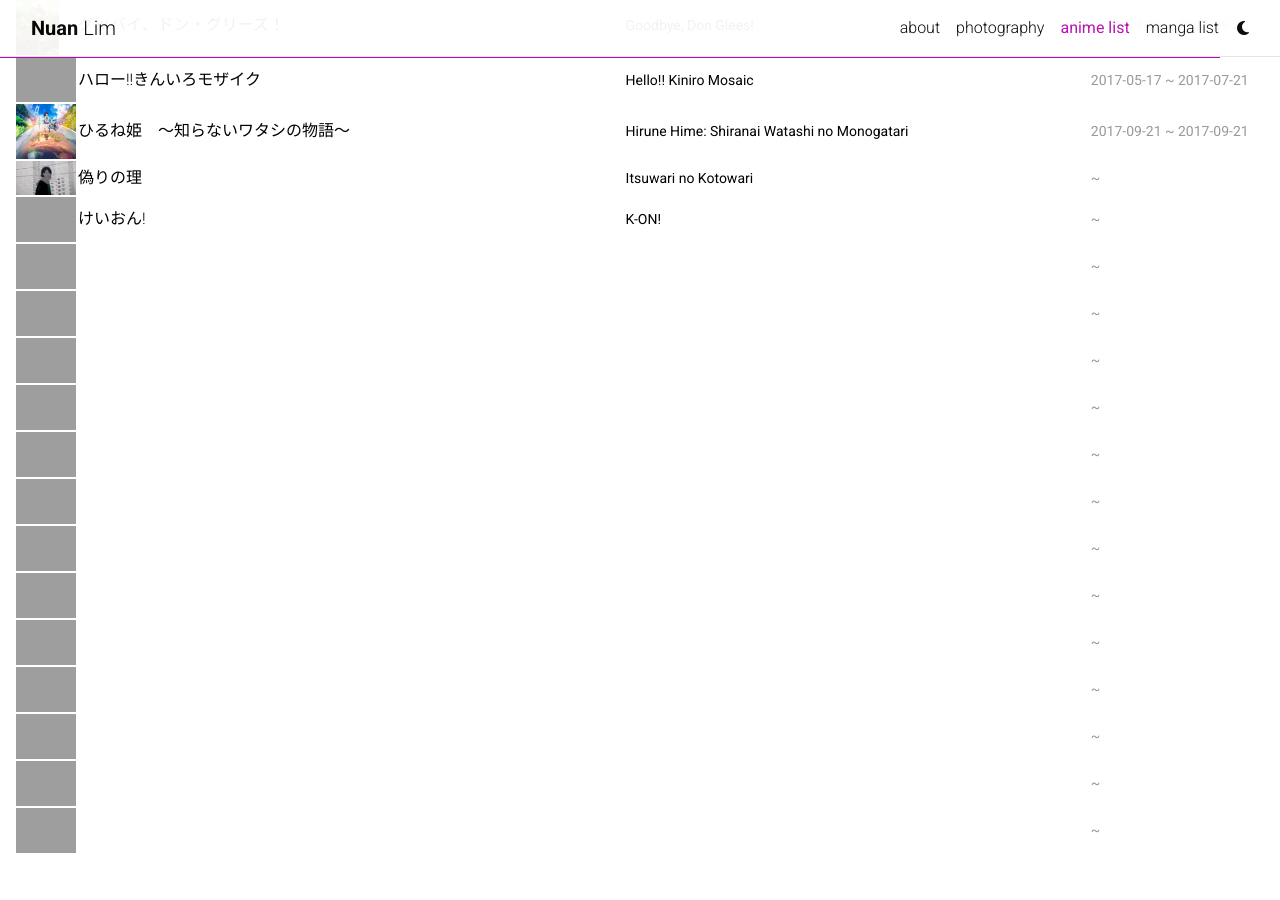
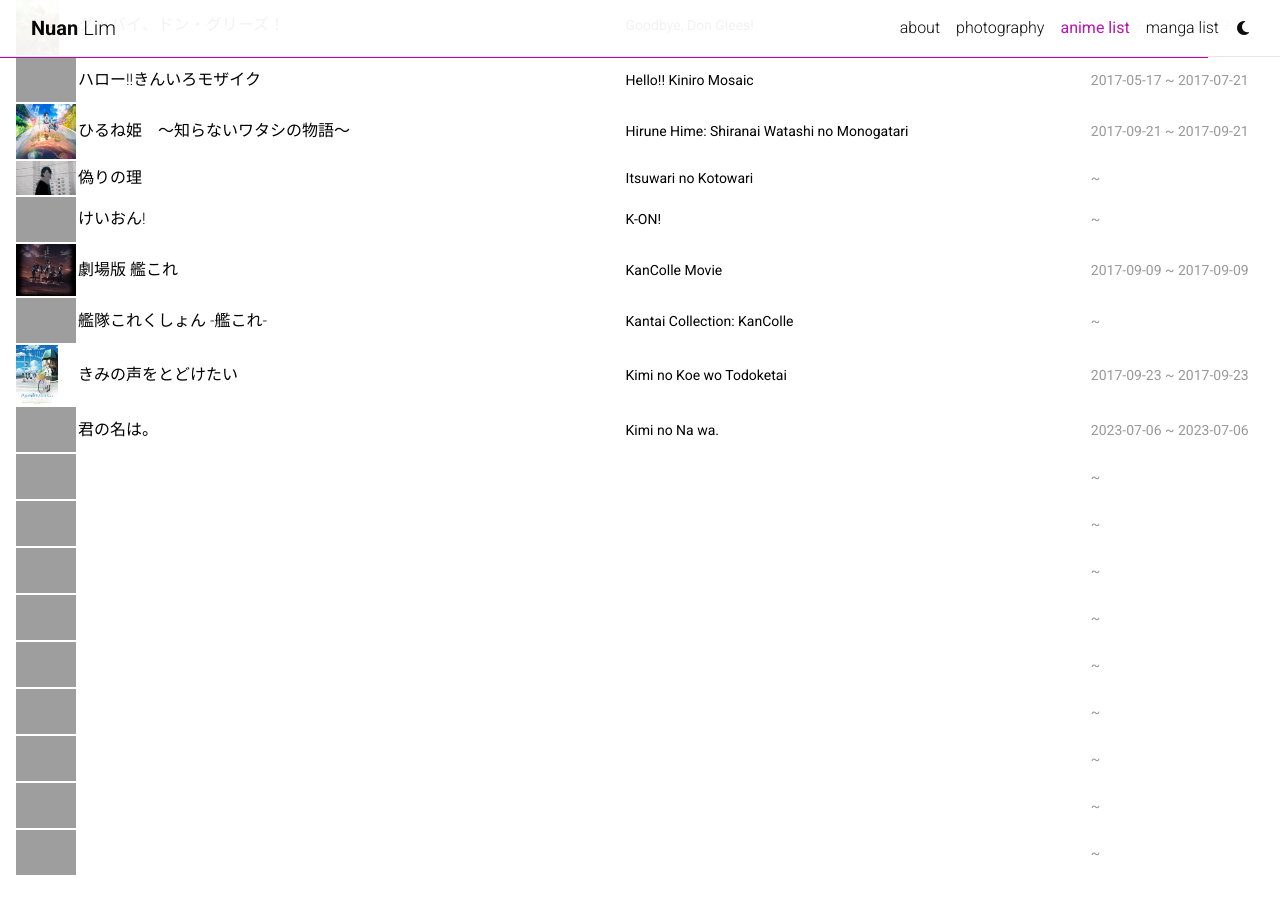
Before and after one commit to TypeA2/personal, a Jekyll site: the page built from _pages/anime.md, in a window 1280 px wide and 900 px high, scrolled down 2112 px. Built offline with Jekyll 4.4.1, drawn with Linux system fonts in a browser that asks for light colours; comment, search, counter and statistics services are not loaded; a style sheet for code colours, icons or effects is not loaded; grey boxes are pictures that could not be loaded.

Commit message:
started on letter K lol

```diff
--- a/_data/anime.yml
+++ b/_data/anime.yml
@@ -860,27 +860,92 @@
     anilist: 5680
     kitsu: k-on
 
-- id:
+- id: 40
   display:
-    native:
-    alt:
+    native: ja
+    alt: en
   titles:
-    ja:
-    ja_ro:
-    en:
-  cover:
-  type:
-  episodes:
-  progress:
-  status:
-  rating:
+    ja: 劇場版 艦これ
+    en: KanColle Movie
+  cover: kancolle_movie.jpg
+  type: series_movie
+  episodes: 1
+  progress: 1
+  status: completed
+  rating: 8
+  start: 2017-09-09
+  end: 2017-09-09
+  rewatched: 0
+  external:
+    mal: 31418
+    anilist: 21295
+    kitsu: kantai-collection-kancolle-movie
+
+- id: 41
+  display:
+    native: ja
+    alt: ja_ro
+  titles:
+    ja: 艦隊これくしょん -艦これ-
+    ja_ro: "Kantai Collection: KanColle"
+    en: KanColle
+  cover: kancolle.jpg
+  type: series
+  episodes: 12
+  progress: 12
+  status: completed
+  rating: 8
   start:
   end:
-  rewatched:
+  rewatched: 1
   external:
-    mal:
-    anilist:
-    kitsu:
+    mal: 21511
+    anilist: 20553
+    kitsu: kantai-collection
+
+- id: 42
+  display:
+    native: ja
+    alt: ja_ro
+  titles:
+    ja: きみの声をとどけたい
+    ja_ro: Kimi no Koe wo Todoketai
+    en: I Want to Deliver Your Voice
+  cover: kimi_no_koe.jpg
+  type: movie
+  episodes: 1
+  progress: 1
+  status: completed
+  rating: 9
+  start: 2017-09-23
+  end: 2017-09-23
+  rewatched: 0
+  external:
+    mal: 33218
+    anilist: 21683
+    kitsu: kimi-no-koe-wo-todoketai
+
+- id: 43
+  display:
+    native: ja
+    alt: ja_ro
+  titles:
+    ja: 君の名は。
+    ja_ro: Kimi no Na wa.
+    en: Your Name.
+  cover: kimi_no_na_wa.jpg
+  type: movie
+  episodes: 1
+  progress: 1
+  status: completed
+  rating: 10
+  start: 2023-07-06
+  end: 2023-07-06
+  rewatched: 2
+  external:
+    mal: 32281
+    anilist: 21519
+    kitsu: kimi-no-na-wa
 
 - id:
   display:
@@ -1079,69 +1144,3 @@
     mal:
     anilist:
     kitsu:
-
-- id:
-  display:
-    native:
-    alt:
-  titles:
-    ja:
-    ja_ro:
-    en:
-  cover:
-  type:
-  episodes:
-  progress:
-  status:
-  rating:
-  start:
-  end:
-  rewatched:
-  external:
-    mal:
-    anilist:
-    kitsu:
-
-- id:
-  display:
-    native:
-    alt:
-  titles:
-    ja:
-    ja_ro:
-    en:
-  cover:
-  type:
-  episodes:
-  progress:
-  status:
-  rating:
-  start:
-  end:
-  rewatched:
-  external:
-    mal:
-    anilist:
-    kitsu:
-
-- id:
-  display:
-    native:
-    alt:
-  titles:
-    ja:
-    ja_ro:
-    en:
-  cover:
-  type:
-  episodes:
-  progress:
-  status:
-  rating:
-  start:
-  end:
-  rewatched:
-  external:
-    mal:
-    anilist:
-    kitsu:
```
Also changed, not shown: assets/img/anime/kancolle_movie.jpg (added), assets/img/anime/kimi_no_koe.jpg (added), 2 other files.
